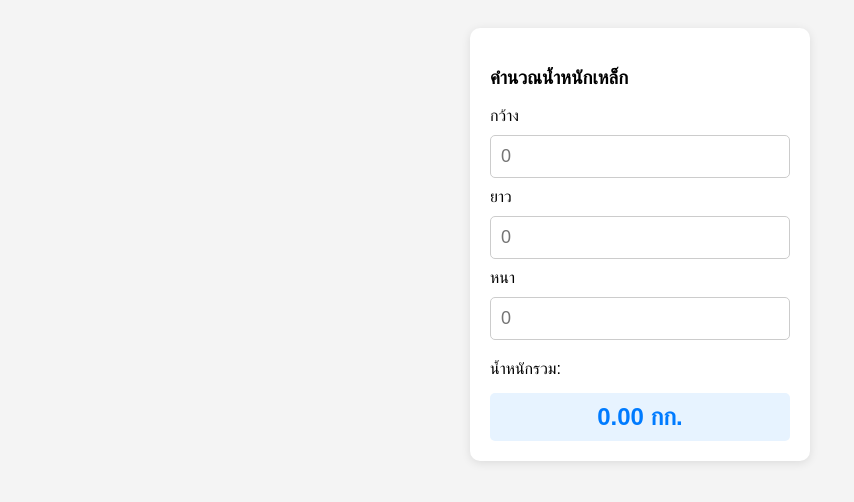
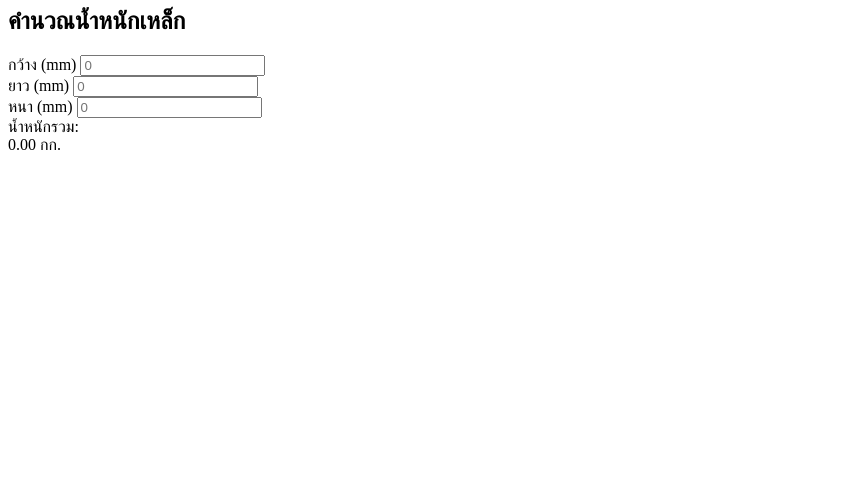
Before and after one commit to zindySix/CAEMAT, a plain HTML site: page index.html in a window 1280 px wide. Shown: the whole page, without its empty margins (0-854 px from the left). Drawn offline with Linux system fonts and the light colour scheme.

Commit message:
Update index.html

```diff
--- a/index.html
+++ b/index.html
@@ -1,45 +1,23 @@
-<!DOCTYPE html>
-<html lang="th">
-<head>
-    <meta charset="UTF-8">
-    <meta name="viewport" content="width=device-width, initial-scale=1.0">
-    <title>คำนวณน้ำหนักเหล็ก</title>
-    <style>
-        body { font-family: sans-serif; padding: 20px; background: #f4f4f4; display: flex; justify-content: center; }
-        .card { background: white; padding: 20px; border-radius: 10px; box-shadow: 0 2px 10px rgba(0,0,0,0.1); width: 100%; max-width: 300px; }
-        input { width: 100%; padding: 10px; margin: 10px 0; border: 1px solid #ccc; border-radius: 5px; box-sizing: border-box; font-size: 18px; }
-        .result { font-size: 24px; font-weight: bold; color: #007bff; text-align: center; margin-top: 15px; background: #e7f3ff; padding: 10px; border-radius: 5px; }
-    </style>
-</head>
-<body>
+<div class="container">
+    <h2>คำนวณน้ำหนักเหล็ก</h2>
 
-<div class="card">
-    <h3>คำนวณน้ำหนักเหล็ก</h3>
-    <label>กว้าง</label>
-    <input type="number" id="w" placeholder="0" oninput="cal()">
-    <label>ยาว</label>
-    <input type="number" id="l" placeholder="0" oninput="cal()">
-    <label>หนา</label>
-    <input type="number" id="t" placeholder="0" oninput="cal()">
+    <div class="input-group">
+        <label>กว้าง (mm)</label>
+        <input type="number" id="width" placeholder="0" oninput="calculate()">
+    </div>
 
-    <div style="margin-top:10px;">น้ำหนักรวม:</div>
-    <div class="result" id="total">0.00 กก.</div>
+    <div class="input-group">
+        <label>ยาว (mm)</label>
+        <input type="number" id="length" placeholder="0" oninput="calculate()">
+    </div>
+
+    <div class="input-group">
+        <label>หนา (mm)</label>
+        <input type="number" id="thickness" placeholder="0" oninput="calculate()">
+    </div>
+
+    <div class="result-box">
+        <div>น้ำหนักรวม:</div>
+        <div class="result-val" id="totalWeight">0.00 <span class="unit">กก.</span></div>
+    </div>
 </div>
-
-<script>
-    function cal() {
-        // ดึงค่าจากช่องกรอก
-        const w = parseFloat(document.getElementById('w').value) || 0;
-        const l = parseFloat(document.getElementById('l').value) || 0;
-        const t = parseFloat(document.getElementById('t').value) || 0;
-
-        // ใช้สูตรที่คุณต้องการ: กว้าง x ยาว x หนา x 0.0079
-        const res = w * l * t * 0.0079;
-
-        // แสดงผลทศนิยม 2 ตำแหน่ง
-        document.getElementById('total').innerText = res.toLocaleString(undefined, {minimumFractionDigits: 2, maximumFractionDigits: 2}) + " กก.";
-    }
-</script>
-
-</body>
-</html>
```
